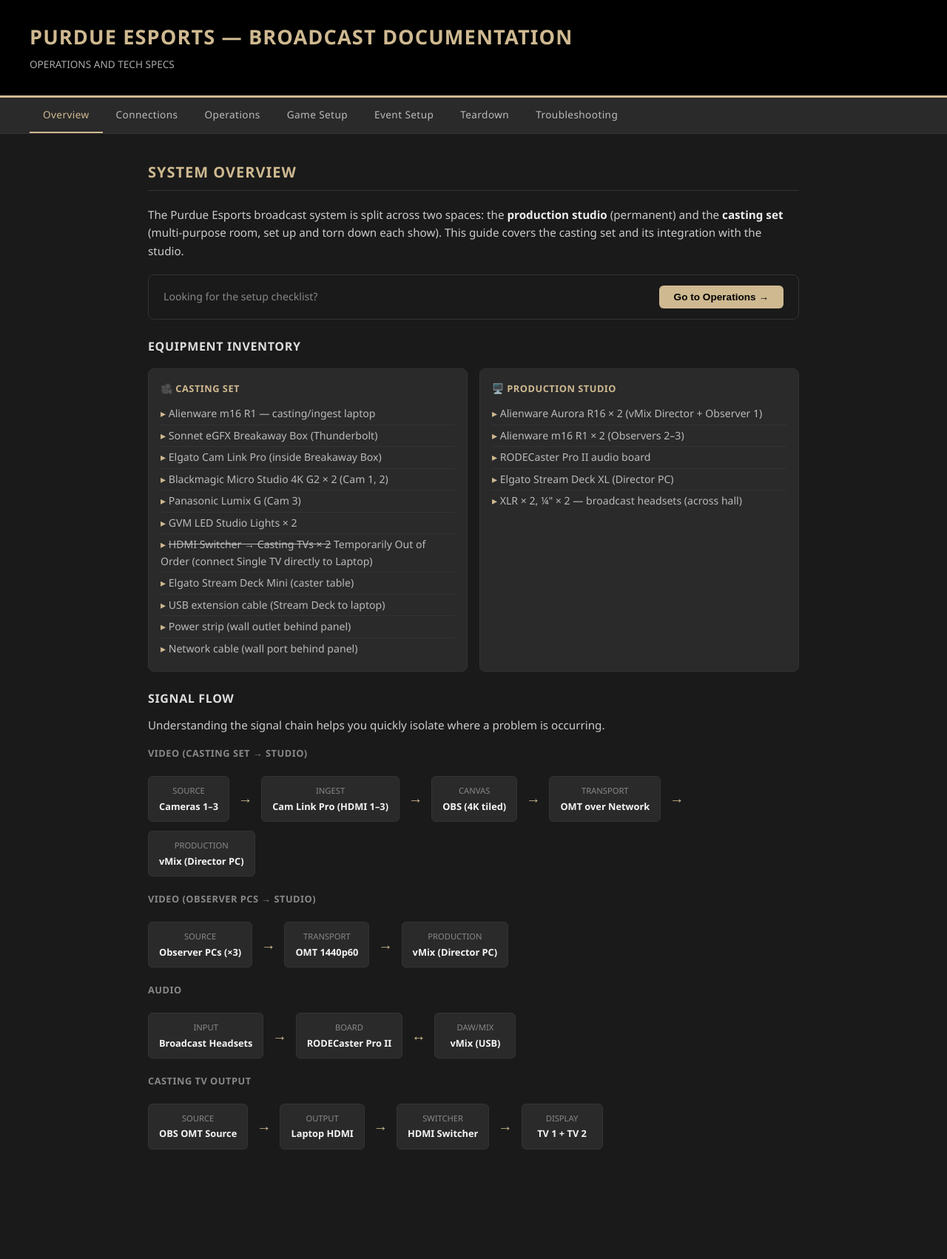
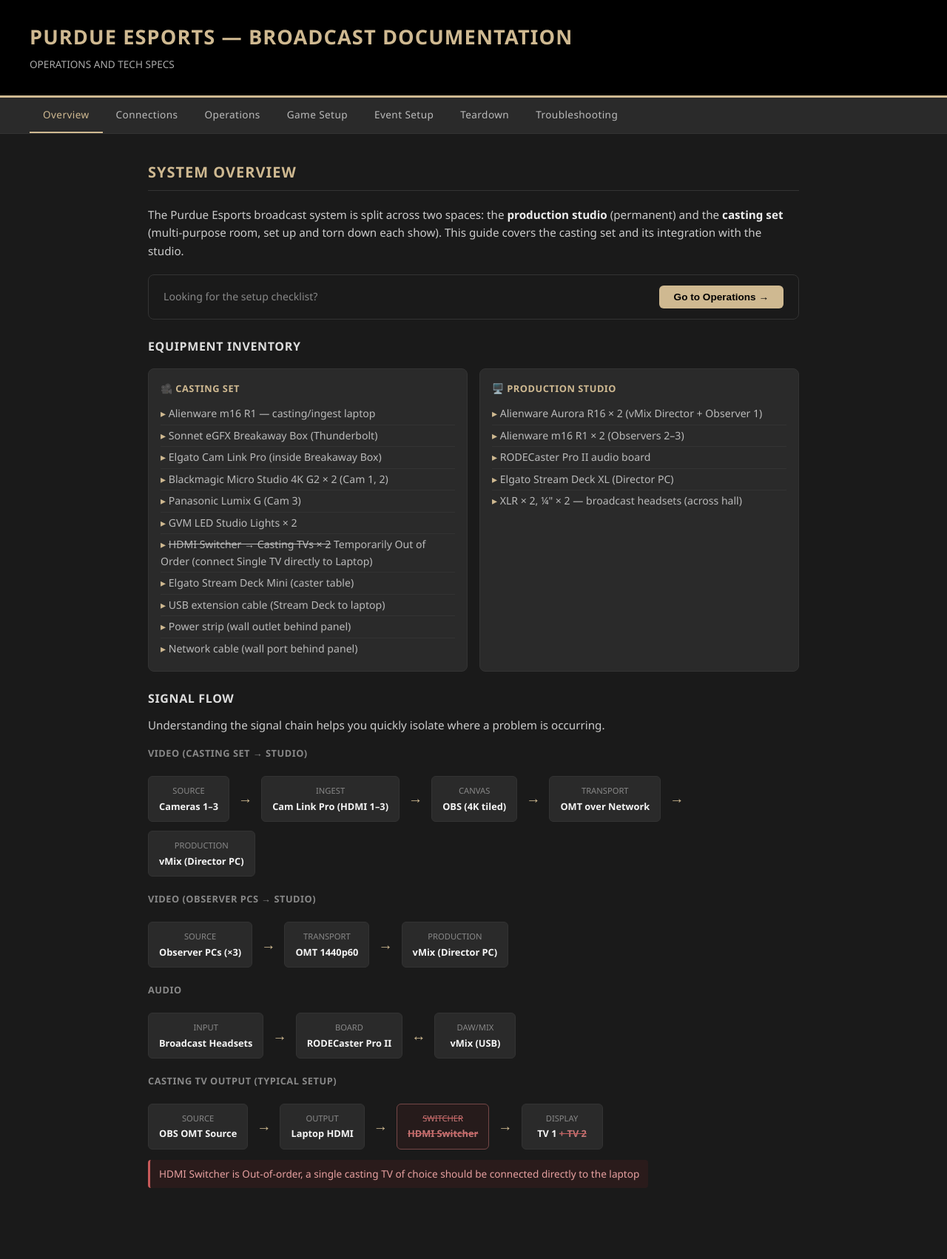
Before and after one commit to parkerknabb/esports-guide, a Jekyll site: the page built from index.html, in a window 1280 px wide. Shown: the whole page at 74% size. Built offline with Jekyll 4.4.1, drawn with Linux system fonts in a browser that asks for light colours; before the commit the page ends 1654 px from its top, so only the background shows below that.

Commit message:
added signal flow yml structure, updated casting tv flow

```diff
--- /dev/null
+++ b/_data/esports/signal_flow.yml
@@ -0,0 +1,55 @@
+- heading: "Video (Casting Set → Studio)"
+  steps:
+    - label: Source
+      name: Cameras 1–3
+      arrow_after: "→"
+    - label: Ingest
+      name: Cam Link Pro (HDMI 1–3)
+      arrow_after: "→"
+    - label: Canvas
+      name: OBS (4K tiled)
+      arrow_after: "→"
+    - label: Transport
+      name: OMT over Network
+      arrow_after: "→"
+    - label: Production
+      name: vMix (Director PC)
+
+- heading: "Video (Observer PCs → Studio)"
+  steps:
+    - label: Source
+      name: Observer PCs (×3)
+      arrow_after: "→"
+    - label: Transport
+      name: OMT 1440p60
+      arrow_after: "→"
+    - label: Production
+      name: vMix (Director PC)
+
+- heading: Audio
+  steps:
+    - label: Input
+      name: Broadcast Headsets
+      arrow_after: "→"
+    - label: Board
+      name: RODECaster Pro II
+      arrow_after: "↔"
+    - label: DAW/Mix
+      name: vMix (USB)
+
+- heading: Casting TV Output (Typical Setup)
+  notice: "HDMI Switcher is Out-of-order, a single casting TV of choice should be connected directly to the laptop"
+  steps:
+    - label: Source
+      name: OBS OMT Source
+      arrow_after: "→"
+    - label: Output
+      name: Laptop HDMI
+      arrow_after: "→"
+    - label: Switcher
+      name: HDMI Switcher
+      unavailable: true
+      arrow_after: "→"
+    - label: Display
+      name: TV 1
+      unavailable_suffix: "+ TV 2"
--- a/_layouts/esports.html
+++ b/_layouts/esports.html
@@ -98,6 +98,31 @@
   .sf-box .label { color: #888; font-size: 0.7rem; text-transform: uppercase; margin-bottom: 2px; }
   .sf-box .name { color: var(--light); font-weight: 600; }
   .sf-arrow { color: var(--gold); font-size: 1.2rem; flex-shrink: 0; }
+  .sf-box.unavailable {
+    background: #261b1b;
+    border-color: #754747;
+    text-decoration: line-through;
+    text-decoration-color: #c85a5a;
+  }
+  .sf-box.unavailable .label,
+  .sf-box.unavailable .name {
+    color: #c47777;
+  }
+  .sf-unavailable-text {
+    color: #c47777;
+    text-decoration: line-through;
+    text-decoration-color: #c85a5a;
+  }
+  .signal-flow-notice {
+    display: inline-block;
+    margin: -8px 0 16px;
+    padding: 8px 12px;
+    background: #2a1b1b;
+    border-left: 3px solid #c85a5a;
+    border-radius: 4px;
+    color: #e7a0a0;
+    font-size: 0.85rem;
+  }
 
   .eq-grid { display: grid; grid-template-columns: 1fr 1fr; gap: 16px; margin: 16px 0; }
   .eq-card {
--- a/index.html
+++ b/index.html
@@ -30,47 +30,20 @@
   <h3>Signal Flow</h3>
   <p>Understanding the signal chain helps you quickly isolate where a problem is occurring.</p>
 
-  <h4 style="color:#888; font-size:0.8rem; text-transform:uppercase; letter-spacing:0.04em; margin:16px 0 8px">Video (Casting Set → Studio)</h4>
+  {% for flow in site.data.esports.signal_flow %}
+  <h4 style="color:#888; font-size:0.8rem; text-transform:uppercase; letter-spacing:0.04em; margin:16px 0 8px">{{ flow.heading }}</h4>
   <div class="signal-flow">
-    <div class="sf-box"><div class="label">Source</div><div class="name">Cameras 1–3</div></div>
-    <div class="sf-arrow">→</div>
-    <div class="sf-box"><div class="label">Ingest</div><div class="name">Cam Link Pro (HDMI 1–3)</div></div>
-    <div class="sf-arrow">→</div>
-    <div class="sf-box"><div class="label">Canvas</div><div class="name">OBS (4K tiled)</div></div>
-    <div class="sf-arrow">→</div>
-    <div class="sf-box"><div class="label">Transport</div><div class="name">OMT over Network</div></div>
-    <div class="sf-arrow">→</div>
-    <div class="sf-box"><div class="label">Production</div><div class="name">vMix (Director PC)</div></div>
+    {% for step in flow.steps %}
+    <div class="sf-box{% if step.unavailable %} unavailable{% endif %}"><div class="label">{{ step.label }}</div><div class="name">{{ step.name }}{% if step.unavailable_suffix %} <span class="sf-unavailable-text">{{ step.unavailable_suffix }}</span>{% endif %}</div></div>
+    {% if step.arrow_after %}
+    <div class="sf-arrow">{{ step.arrow_after }}</div>
+    {% endif %}
+    {% endfor %}
   </div>
-
-  <h4 style="color:#888; font-size:0.8rem; text-transform:uppercase; letter-spacing:0.04em; margin:16px 0 8px">Video (Observer PCs → Studio)</h4>
-  <div class="signal-flow">
-    <div class="sf-box"><div class="label">Source</div><div class="name">Observer PCs (×3)</div></div>
-    <div class="sf-arrow">→</div>
-    <div class="sf-box"><div class="label">Transport</div><div class="name">OMT 1440p60</div></div>
-    <div class="sf-arrow">→</div>
-    <div class="sf-box"><div class="label">Production</div><div class="name">vMix (Director PC)</div></div>
-  </div>
-
-  <h4 style="color:#888; font-size:0.8rem; text-transform:uppercase; letter-spacing:0.04em; margin:16px 0 8px">Audio</h4>
-  <div class="signal-flow">
-    <div class="sf-box"><div class="label">Input</div><div class="name">Broadcast Headsets</div></div>
-    <div class="sf-arrow">→</div>
-    <div class="sf-box"><div class="label">Board</div><div class="name">RODECaster Pro II</div></div>
-    <div class="sf-arrow">↔</div>
-    <div class="sf-box"><div class="label">DAW/Mix</div><div class="name">vMix (USB)</div></div>
-  </div>
-
-  <h4 style="color:#888; font-size:0.8rem; text-transform:uppercase; letter-spacing:0.04em; margin:16px 0 8px">Casting TV Output</h4>
-  <div class="signal-flow">
-    <div class="sf-box"><div class="label">Source</div><div class="name">OBS OMT Source</div></div>
-    <div class="sf-arrow">→</div>
-    <div class="sf-box"><div class="label">Output</div><div class="name">Laptop HDMI</div></div>
-    <div class="sf-arrow">→</div>
-    <div class="sf-box"><div class="label">Switcher</div><div class="name">HDMI Switcher</div></div>
-    <div class="sf-arrow">→</div>
-    <div class="sf-box"><div class="label">Display</div><div class="name">TV 1 + TV 2</div></div>
-  </div>
+  {% if flow.notice %}
+  <p class="signal-flow-notice">{{ flow.notice }}</p>
+  {% endif %}
+  {% endfor %}
 </section>
 
 <!-- CONNECTIONS — static reference content, left as HTML -->
```
Also changed, not shown: README.md.
